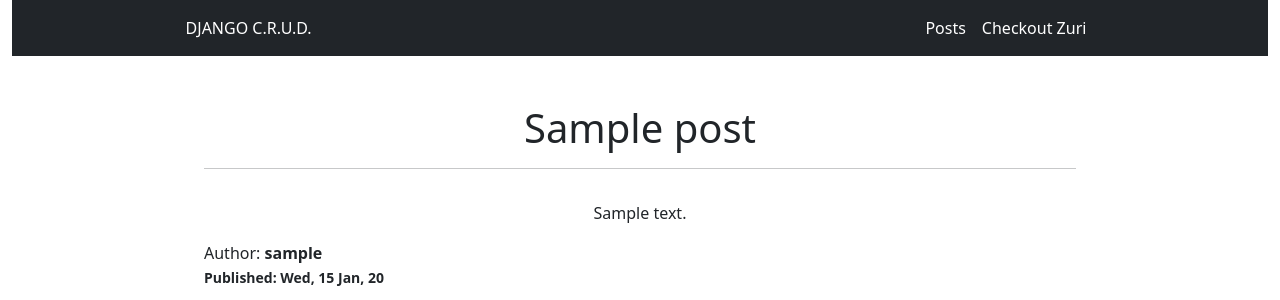
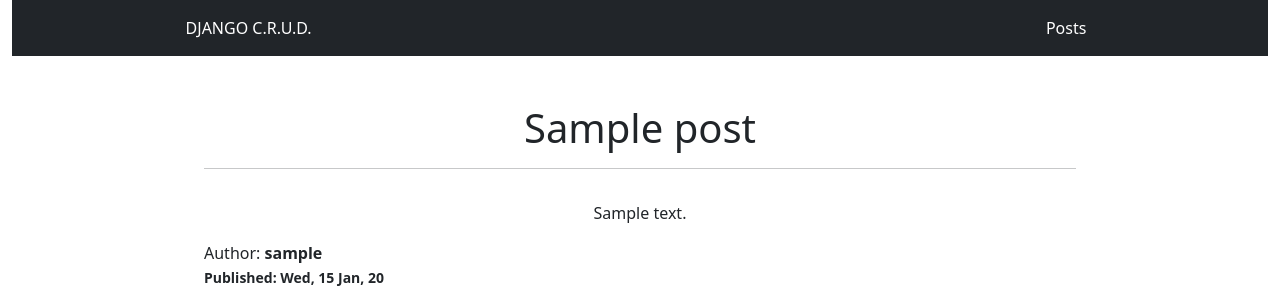
Before and after one commit to videlleudeh/blogApp, a Django app: a page that uses I4G002739MU5/blog/templates/base.html in a window 1280 px wide. Shown: the top 300 px of the page. Run offline with Django 4.2, Linux system fonts and the light colour scheme; tables that the repository leaves empty hold one stand-in row (values such as "Sample post").

Commit message:
update base.html

```diff
--- a/I4G002739MU5/blog/templates/base.html
+++ b/I4G002739MU5/blog/templates/base.html
@@ -31,15 +31,12 @@
     <!-- NAVIGATION BAR -->
 
 
-    <nav class="navbar navbar-expand-lg navbar-dark bg-dark">
+    <nav class="navbar navbar-expand-lg navbar-dark bg-dark w-100">
         <div class="d-flex justify-content-between px-5 mx-auto" style="width: 80%;">
             <span class="navbar-text text-white">DJANGO C.R.U.D.</span>
             <ul class="navbar-nav mr-auto">
                 <li class="nav-item active">
                     <a class="nav-link active" href="{% url 'blog:all' %}">Posts</a>
-                </li>
-                <li class="nav-item active">
-                    <a class="nav-link active" href="https://zuri.team/" target="_blank">Checkout Zuri</a>
                 </li>
             </ul>
         </div>
```
